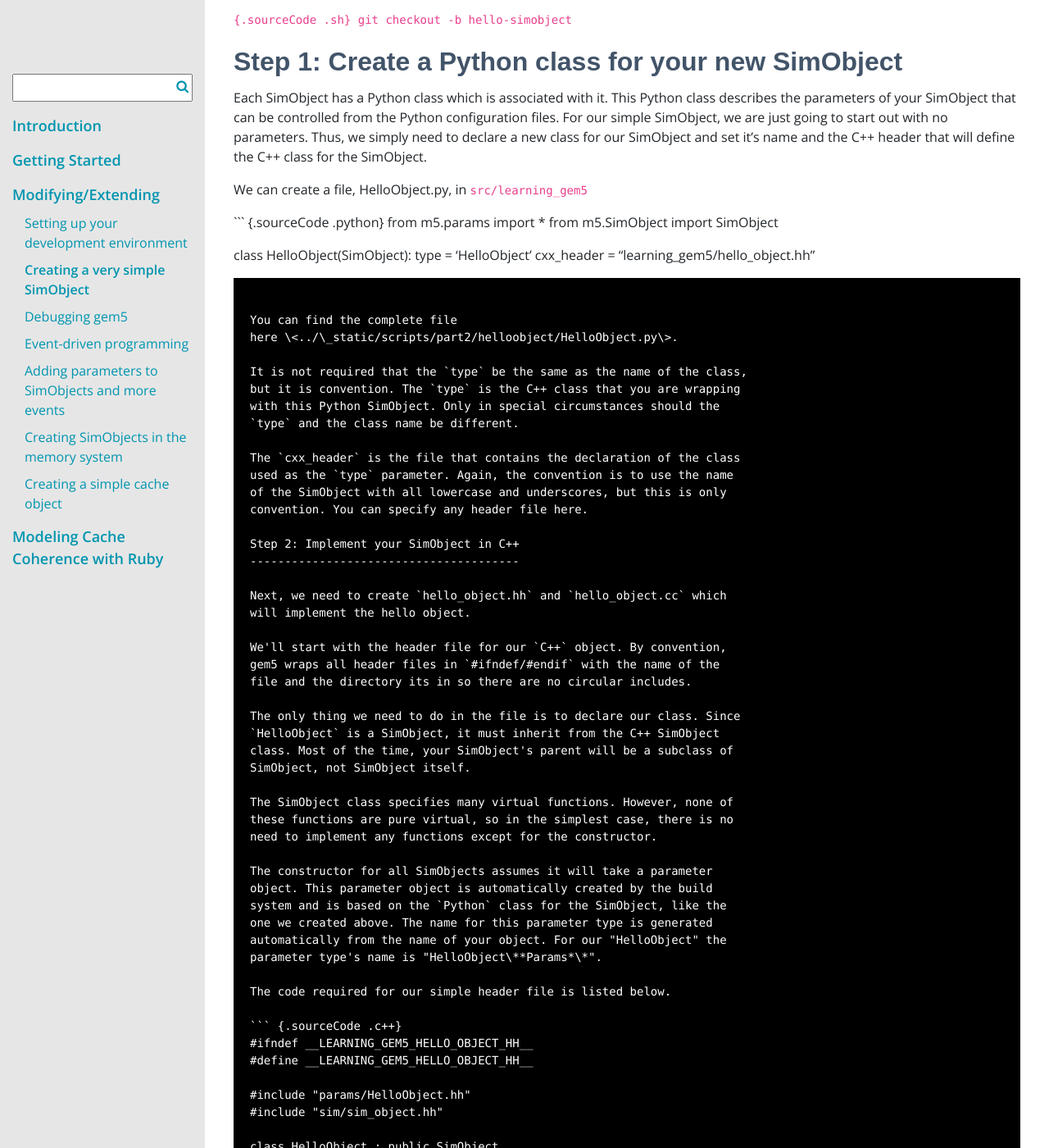
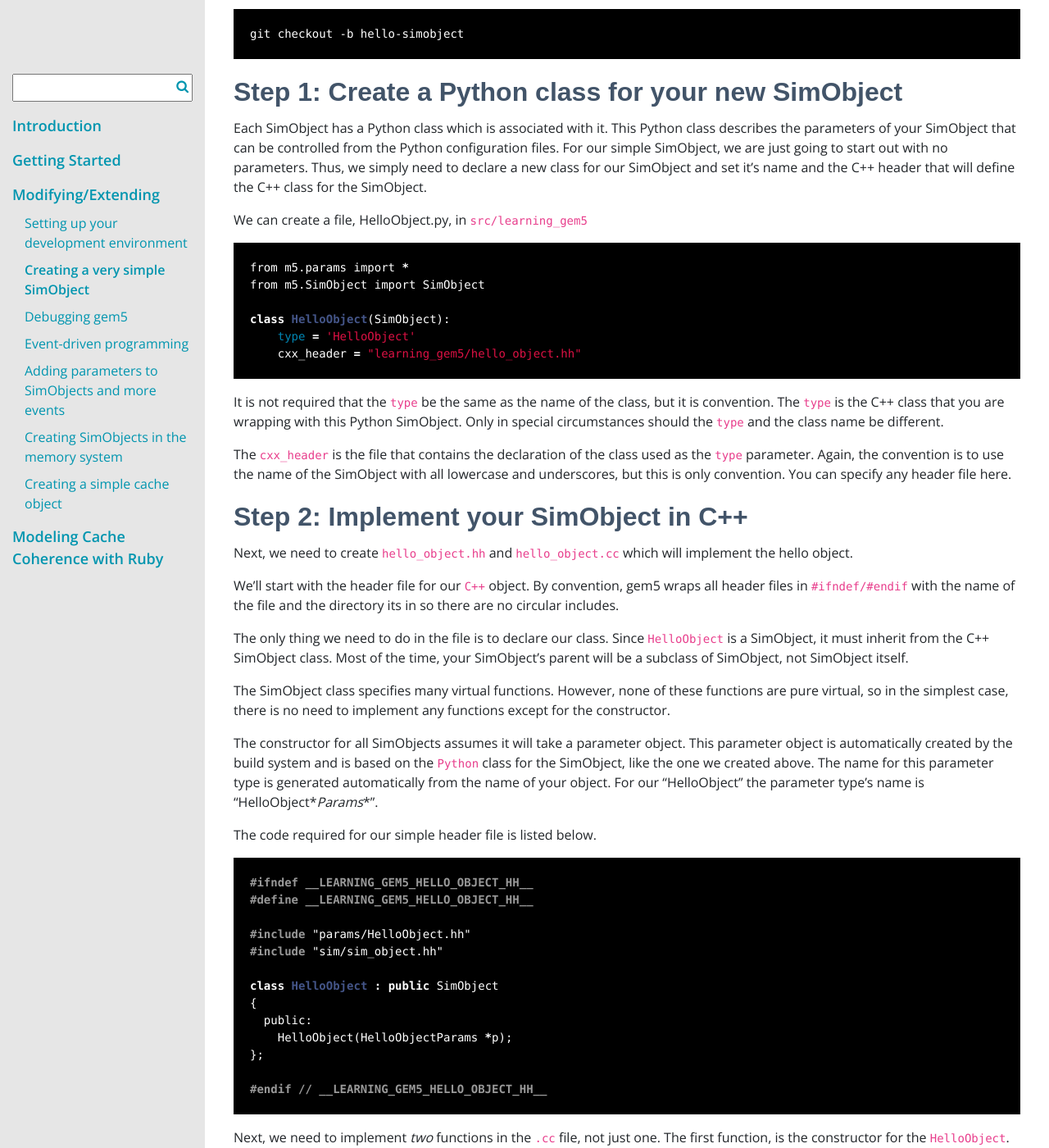
Before and after one commit to gem5/website, a Jekyll site: the page built from _pages/documentation/learning_gem5/part2/helloobject.md, in a window 1280 px wide and 1400 px high, scrolled down 702 px. Shown: the whole window at 82% size. Built offline with Jekyll 4.4.1, drawn with Linux system fonts in a browser that asks for light colours; nearby versions of some CDN libraries; some web fonts are replaced; some of the changed text lies outside the part shown.

Commit message:
Some cleanup of the "learning_gem5" directory (#16)
* Added Boost library as a dependency.

* Removed apt-get/apt inconsistency (just using apt now).

* "to" -> "two" (grammar error).

* Fixing typos and minor errors in cache_config.md.

* "two_level_opts.py" -> "two_level.py"

* Improved summary of contribution guidelines.

* Fixed some bad formatting of code segments. Also commented out some
broken links.

* Commenting out dead link.

* "replaying" -> "replacing"

* Added language identifiers to code-blocks in helloobject.md

````diff
--- a/_pages/documentation/learning_gem5/part2/helloobject.md
+++ b/_pages/documentation/learning_gem5/part2/helloobject.md
@@ -41,7 +41,7 @@ events](events-chapter), and [parameters](parameters-chapter).
 > gem5, is to create a new branch to store your changes. Details on git
 > branches can be found in the Git book\_.
 >
-> ``` {.sourceCode .sh}
+> ```
 > git checkout -b hello-simobject
 > ```
 
@@ -57,7 +57,7 @@ and the C++ header that will define the C++ class for the SimObject.
 
 We can create a file, HelloObject.py, in `src/learning_gem5`
 
-``` {.sourceCode .python}
+```python
 from m5.params import *
 from m5.SimObject import SimObject
 
@@ -66,8 +66,8 @@ class HelloObject(SimObject):
     cxx_header = "learning_gem5/hello_object.hh"
 ```
 
-You can find the complete file
-here \<../\_static/scripts/part2/helloobject/HelloObject.py\>.
+[//]: # You can find the complete file
+[//]: # [here](/_static/scripts/part2/helloobject/HelloObject.py)
 
 It is not required that the `type` be the same as the name of the class,
 but it is convention. The `type` is the C++ class that you are wrapping
@@ -107,7 +107,7 @@ parameter type's name is "HelloObject\**Params*\*".
 
 The code required for our simple header file is listed below.
 
-``` {.sourceCode .c++}
+```cpp
 #ifndef __LEARNING_GEM5_HELLO_OBJECT_HH__
 #define __LEARNING_GEM5_HELLO_OBJECT_HH__
 
@@ -123,8 +123,8 @@ class HelloObject : public SimObject
 #endif // __LEARNING_GEM5_HELLO_OBJECT_HH__
 ```
 
-You can find the complete file
-here \<../\_static/scripts/part2/helloobject/hello\_object.hh\>.
+[//]: # You can find the complete file
+[//]: # here \<../\_static/scripts/part2/helloobject/hello\_object.hh\>.
 
 Next, we need to implement *two* functions in the `.cc` file, not just
 one. The first function, is the constructor for the `HelloObject`. Here
@@ -136,7 +136,7 @@ should use debug flags. In the [next chapter](debugging-chapter), we
 will modify this to use debug flags instead. However, for now, we'll
 simply use `std::cout` because it is simple.
 
-``` {.sourceCode .c++}
+```cpp
 #include "learning_gem5/hello_object.hh"
 
 #include <iostream>
@@ -155,7 +155,7 @@ declaration, namely, the `create` function. This function simply returns
 a new instantiation of the SimObject. Usually this function is very
 simple (as below).
 
-``` {.sourceCode .c++}
+```cpp
 HelloObject*
 HelloObjectParams::create()
 {
@@ -163,8 +163,8 @@ HelloObjectParams::create()
 }
 ```
 
-You can find the complete file
-here \<../\_static/scripts/part2/helloobject/hello\_object.cc\>.
+[//]: # You can find the complete file
+[//]: # here \<../\_static/scripts/part2/helloobject/hello\_object.cc\>.
 
 If you forget to add the create function for your SimObject, you will
 get a linker error when you compile. It will look something like the
@@ -203,15 +203,15 @@ file with the name "SConscript" in the `src/learning_gem5` directory. In
 this file, you have to declare the SimObject and the `.cc` file. Below
 is the required code.
 
-``` {.sourceCode .python}
+```python
 Import('*')
 
 SimObject('HelloObject.py')
 Source('hello_object.cc')
 ```
 
-You can find the complete file
-here \<../\_static/scripts/part2/helloobject/SConscript\>.
+[//]: # You can find the complete file
+[//]: # here \<../\_static/scripts/part2/helloobject/SConscript\>.
 
 Step 4: (Re)-build gem5
 -----------------------
@@ -220,7 +220,7 @@ To compile and link your new files you simply need to recompile gem5.
 The below example assumes you are using the x86 ISA, but nothing in our
 object requires an ISA so, this will work with any of gem5's ISAs.
 
-``` {.sourceCode .sh}
+```
 scons build/X86/gem5.opt
 ```
 
@@ -236,7 +236,7 @@ object. All gem5 instances require a `Root` object.
 Walking through creating a *very* simple configuration script, first,
 import m5 and all of the objects you have compiled.
 
-``` {.sourceCode .python}
+```python
 import m5
 from m5.objects import *
 ```
@@ -244,7 +244,7 @@ from m5.objects import *
 Next, you have to instantiate the `Root` object, as required by all gem5
 instances.
 
-``` {.sourceCode .python}
+```python
 root = Root(full_system = False)
 ```
 
@@ -255,14 +255,14 @@ an instantiation of your object, you need to make sure that it is a
 child of the root object. Only SimObjects that are children of the
 `Root` object are instantiated in `C++`.
 
-``` {.sourceCode .python}
+```python
 root.hello = HelloObject()
 ```
 
 Finally, you need to call `instantiate` on the `m5` module and actually
 run the simulation!
 
-``` {.sourceCode .python}
+```python
 m5.instantiate()
 
 print("Beginning simulation!")
@@ -271,8 +271,8 @@ print('Exiting @ tick {} because {}'
       .format(m5.curTick(), exit_event.getCause()))
 ```
 
-You can find the complete file
-here \<../\_static/scripts/part2/helloobject/run\_hello.py\>.
+[//]: # You can find the complete file
+[//]: # here \<../\_static/scripts/part2/helloobject/run\_hello.py\>.
 
 The output should look something like the following
 
````
Also changed, not shown: _pages/documentation/learning_gem5/part1/building.md (+14 -7 lines), _pages/documentation/learning_gem5/part1/cache_config.md (+10 -9 lines), _pages/documentation/learning_gem5/part2/environment.md (+1 -1 lines).
